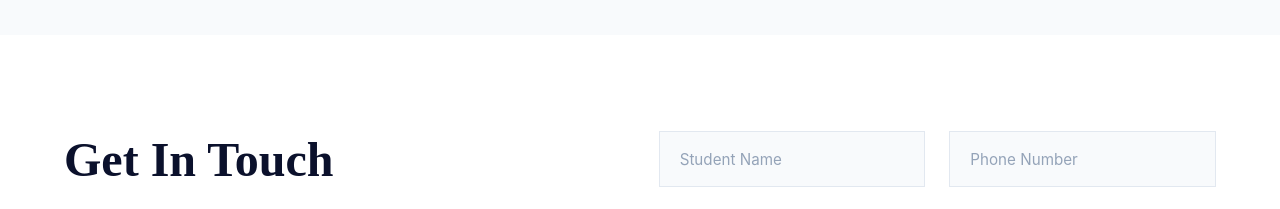
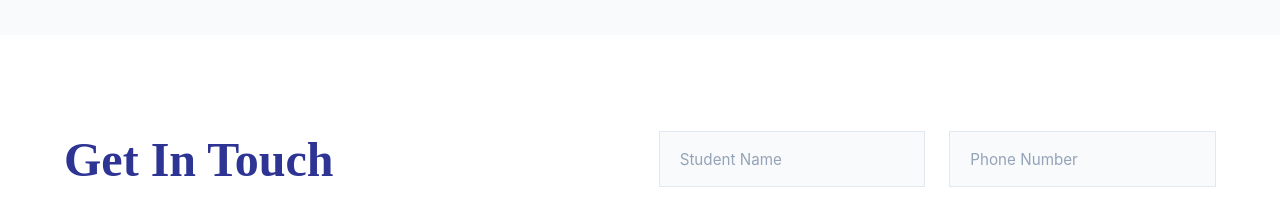
Before and after one commit to KungumapriyaaMKP/TAW-TUP, a React (Vite) app: page / in a window 1280 px wide. Shown: the part 9300-9509 px from the top of the page. Built offline with nearby package versions, Linux system fonts and the light colour scheme; a web font is replaced by a local one.

Commit message:
Update Get In Touch heading color to website primary blue to maintain perfect brand consistency

```diff
--- a/src/pages/Contact.css
+++ b/src/pages/Contact.css
@@ -27,9 +27,9 @@
 
 .contact-title-exact {
   font-family: var(--font-heading);
-  font-size: 3rem; /* Large elegant navy title */
+  font-size: 3rem; /* Large elegant website blue title */
   font-weight: 700;
-  color: #0b112c; /* Deep navy */
+  color: var(--primary-blue); /* Website primary blue */
   margin: 0 0 1.25rem 0;
   line-height: 1.2;
 }
```
